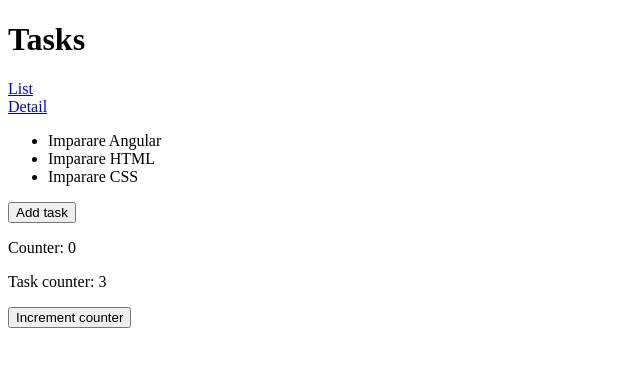
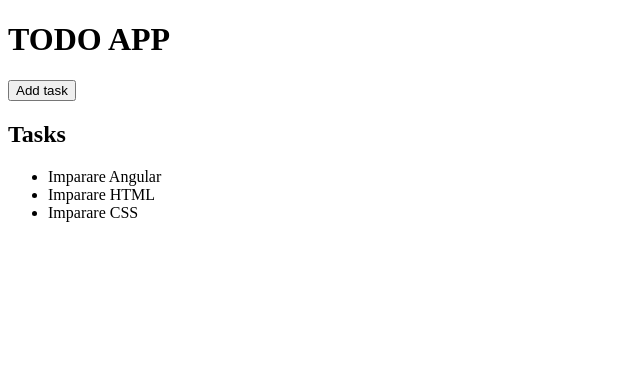
Before and after one commit to davidebrognoli/angular-training, an Angular app: page / in a window 1280 px wide. Shown: the top 366 px of the page, without its empty margins (0-640 px from the left). Built offline with nearby package versions, Linux system fonts and the light colour scheme.

Commit message:
Create a simple TODO app

```diff
--- a/projects/mylist/src/app/views/dashboard/dashboard.component.html
+++ b/projects/mylist/src/app/views/dashboard/dashboard.component.html
@@ -1,16 +1,11 @@
-<h1>Tasks</h1>
+<h1>TODO APP</h1>
 
-<a [routerLink]="['list']">List</a><br/>
-<a [routerLink]="['detail']">Detail</a>
+<button (click)="addTask()">Add task</button>
+
+<h2>Tasks</h2>
 
 <ul>
   <li *ngFor="let task of tasks">
-    {{task.title}}
+    {{ task.title }}
   </li>
 </ul>
-
-<button (click)="addTask()">Add task</button>
-
-<p>Counter: {{counter}}</p>
-
-<cp-list [tasks]="tasks" (increment)="handleIncrement()"></cp-list>
--- a/projects/mylist/src/app/views/dashboard/dashboard.component.ts
+++ b/projects/mylist/src/app/views/dashboard/dashboard.component.ts
@@ -8,7 +8,6 @@ import { Task } from '../../models/list.model';
 })
 export class DashboardComponent implements OnInit {
   public tasks?: Task[];
-  public counter: number = 0;
 
   constructor() {}
 
@@ -21,14 +20,12 @@ export class DashboardComponent implements OnInit {
   }
 
   addTask() {
-    this.tasks?.push({
+    const newTask: Task = {
       id: 'd',
       title: 'Imparare a leggere',
       done: false,
-    });
-  }
+    };
 
-  handleIncrement() {
-    this.counter++;
+    this.tasks?.push(newTask);
   }
 }
```
